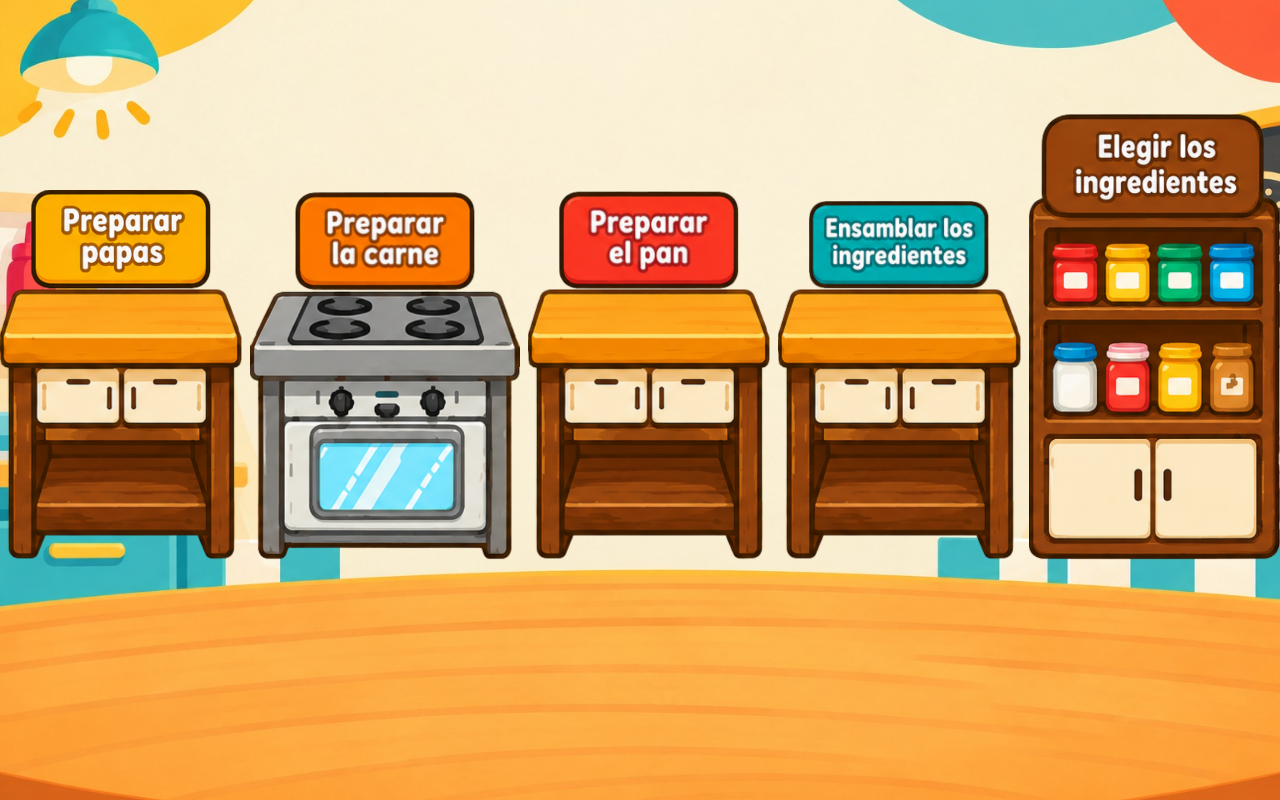
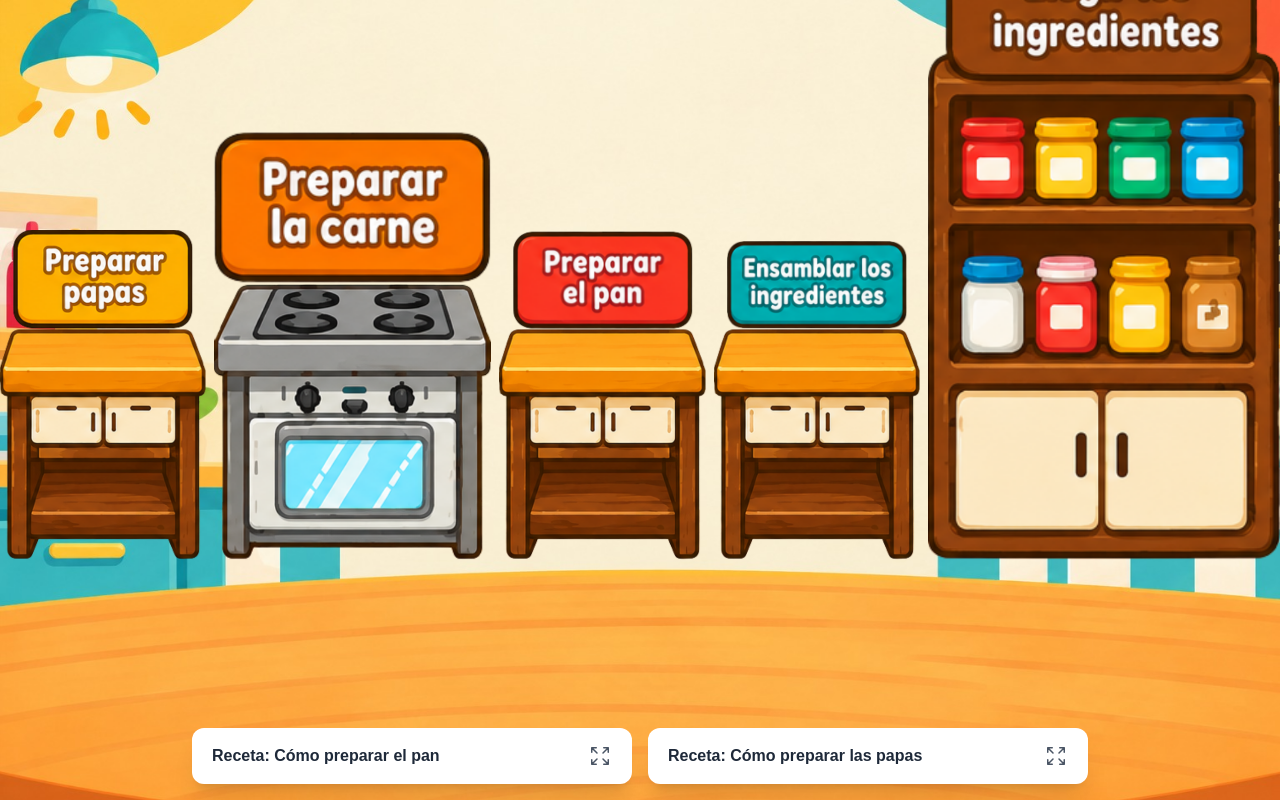
Before and after one commit to fatima-ca/Cocina-tu-hamburguesa, a Next.js app: page /cocina in a window 1280 px wide. Built offline with nearby package versions, Linux system fonts and the light colour scheme.

Commit message:
added: base para componente RecetaCard y PantallaReceta

```diff
--- a/app/cocina/page.tsx
+++ b/app/cocina/page.tsx
@@ -4,10 +4,12 @@ import BtnEstacionCarne from '@/components/cocina/carne/BtnEstacionCarne';
 import BtnEstacionEnsamblaje from '@/components/cocina/ensamblaje/BtnEstacionEnsamblaje';
 import BtnEstacionPan from '@/components/cocina/pan/BtnEstacionPan';
 import BtnEstacionIngredientes from '@/components/cocina/ingredientes/BtnEstacionIngredientes';
+import RecetaCard from '@/components/cocina/pan/RecetaCard';
+
 
 export default function Cocina () {
     return (
-        <main className="relative min-h-screen w-full overflow-hidden">
+        <main className="relative min-h-screen w-full">
 
             <FondoCocina />
 
@@ -18,6 +20,35 @@ export default function Cocina () {
                 <BtnEstacionEnsamblaje />
                 <BtnEstacionIngredientes />
             </div>
+
+
+
+
+            <div className="fixed bottom-4 left-1/2 -translate-x-1/2 z-50 flex items-end gap-4 w-[90%] max-w-4xl">
+                <RecetaCard titulo="Receta: Cómo preparar el pan">
+                    <div className="max-w-2xl w-full text-center">
+                        <h1 className="text-4xl font-bold text-gray-800 mb-8">Cómo preparar el pan</h1>
+                        <div className="bg-gray-50 rounded-2xl p-8 text-left space-y-4">
+                            <p className="text-lg text-gray-700">
+                                <strong>Paso 1:</strong>
+                            </p>
+
+                        </div>
+                    </div>
+                </RecetaCard>
+
+                <RecetaCard titulo="Receta: Cómo preparar las papas">
+                    <div className="max-w-2xl w-full text-center">
+                        <h1 className="text-4xl font-bold text-gray-800 mb-8">Cómo preparar las</h1>
+                        <div className="bg-gray-50 rounded-2xl p-8 text-left space-y-4">
+                            <p className="text-lg text-gray-700">
+                                <strong>Paso 1:</strong>
+                            </p>
+
+                        </div>
+                    </div>
+                </RecetaCard>
+            </div>
         </main>
     );
 };
--- a/app/instrucciones/page.tsx
+++ b/app/instrucciones/page.tsx
@@ -34,7 +34,6 @@ export default function (){
                     <div>
                         <p className="text-2xl text-amber-900 font-extrabold">
                             2.- Si detectas que realizaste un error al seguir las instrucciones, da clic en el botón de “Detecté un error” y elige la estación a la cual deseas regresar para mejorar tu procedimiento. En caso de que el error sea en la misma estación y necesites volver a iniciar da clic en “Reiniciar”.
-
                         </p>
                     </div>
 
--- a/components/cocina/carne/BtnEstacionCarne.tsx
+++ b/components/cocina/carne/BtnEstacionCarne.tsx
@@ -13,6 +13,7 @@ export default function BtnEstacionCarne () {
                 width={180}
                 height={100}
                 priority
+                className="w-full h-auto"
             />
             <Image
                 src="/cocina/estufa.png"
--- a/components/cocina/ingredientes/BtnEstacionIngredientes.tsx
+++ b/components/cocina/ingredientes/BtnEstacionIngredientes.tsx
@@ -13,6 +13,7 @@ export default function BtnEstacionIngredientes () {
                 width={280}
                 height={100}
                 priority
+                className="w-full h-auto"
             />
         </Link>
     );
--- /dev/null
+++ b/components/cocina/pan/PantallaReceta.tsx
@@ -0,0 +1,51 @@
+'use client';
+import { ReactNode, useEffect } from 'react';
+import { createPortal } from 'react-dom';
+
+interface PantallaRecetaProps {
+    isOpen: boolean;
+    onClose: () => void;
+    children: ReactNode;
+}
+
+export default function PantallaReceta({ isOpen, onClose, children }: PantallaRecetaProps) {
+  useEffect(() => {
+    const handleEsc = (e: KeyboardEvent) => {
+      if (e.key === 'Escape') onClose();
+    };
+
+    if (isOpen) {
+      window.addEventListener('keydown', handleEsc);
+      document.body.style.overflow = 'hidden';
+    }
+
+    return () => {
+      window.removeEventListener('keydown', handleEsc);
+      document.body.style.overflow = 'unset';
+    };
+  }, [isOpen, onClose]);
+
+  if (!isOpen) return null;
+
+
+  return createPortal(
+    <div className="fixed inset-0 z-9999 bg-white/40 backdrop-blur-md overflow-auto">
+
+
+      <div className="min-h-screen flex flex-col items-center justify-center p-2">
+        {children}
+
+
+        <button
+        onClick={onClose}
+        className="p-4 bg-gray-100 hover:bg-gray-200 rounded-full shadow-lg transition-colors"
+        aria-label="Cerrar receta"
+      >
+        <strong>Cerrar</strong>
+      </button>
+      </div>
+
+    </div>,
+    document.body
+  );
+}
--- /dev/null
+++ b/components/cocina/pan/RecetaCard.tsx
@@ -0,0 +1,45 @@
+'use client';
+import { useState, ReactNode } from 'react';
+import PantallaReceta from './PantallaReceta';
+
+interface RecetaCardProps {
+  titulo: string;
+  children: ReactNode;
+  className?: string;
+}
+
+export default function RecetaCard({
+  titulo,
+  children,
+  className = '',
+}: RecetaCardProps) {
+  const [abierta, setAbierta] = useState<boolean>(false);
+
+  return (
+    <>
+      <div className={`relative w-full ${className}`}>
+        <button
+          onClick={() => setAbierta(true)}
+          className="w-full bg-white shadow-xl rounded-xl px-5 py-4 hover:shadow-2xl transition-shadow duration-300 flex items-center justify-between"
+        >
+          <span className="font-semibold text-gray-800">{titulo}</span>
+          <svg
+            xmlns="http://www.w3.org/2000/svg"
+            fill="none"
+            viewBox="0 0 24 24"
+            strokeWidth="1.5"
+            stroke="currentColor"
+            className="size-6 text-gray-600"
+          >
+            <path strokeLinecap="round" strokeLinejoin="round" d="M3.75 3.75v4.5m0-4.5h4.5m-4.5 0L9 9M3.75 20.25v-4.5m0 4.5h4.5m-4.5 0L9 15M20.25 3.75h-4.5m4.5 0v4.5m0-4.5L15 9m5.25 11.25h-4.5m4.5 0v-4.5m0 4.5L15 15" />
+          </svg>
+        </button>
+      </div>
+
+
+      <PantallaReceta isOpen={abierta} onClose={() => setAbierta(false)}>
+        {children}
+      </PantallaReceta>
+    </>
+  );
+}
--- a/components/general/BtnComenzarCocinar.tsx
+++ b/components/general/BtnComenzarCocinar.tsx
@@ -4,7 +4,7 @@ import Image from 'next/image'
 export default function BtnComenzaCocinar () {
     return (
         <Link
-          href="/estaciones"
+          href="/cocina"
           className="active:scale-95 text-white font-bold py-4 px-12 rounded-xl text-2xl transition-all duration-200"
         >
             <Image
```
